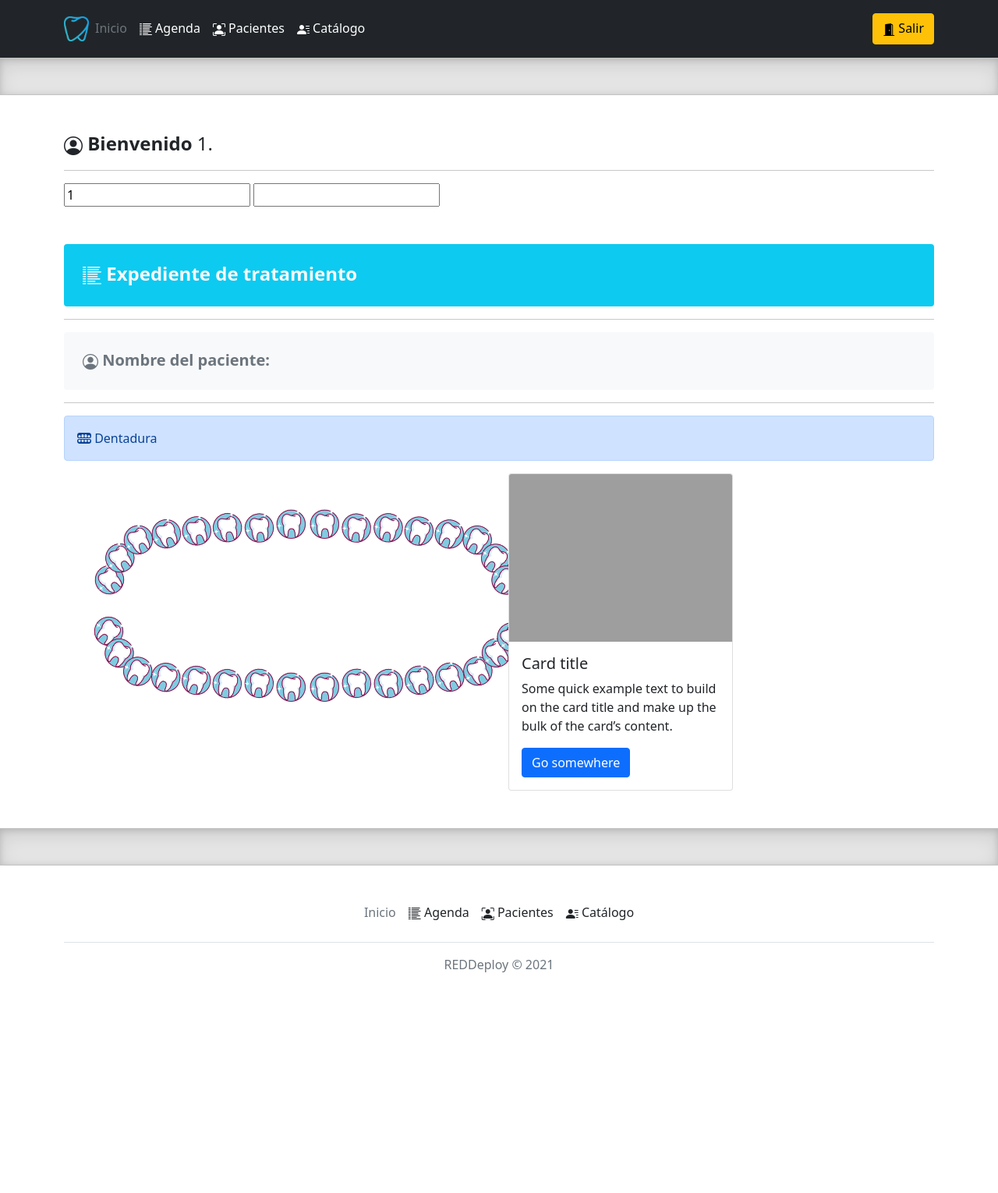
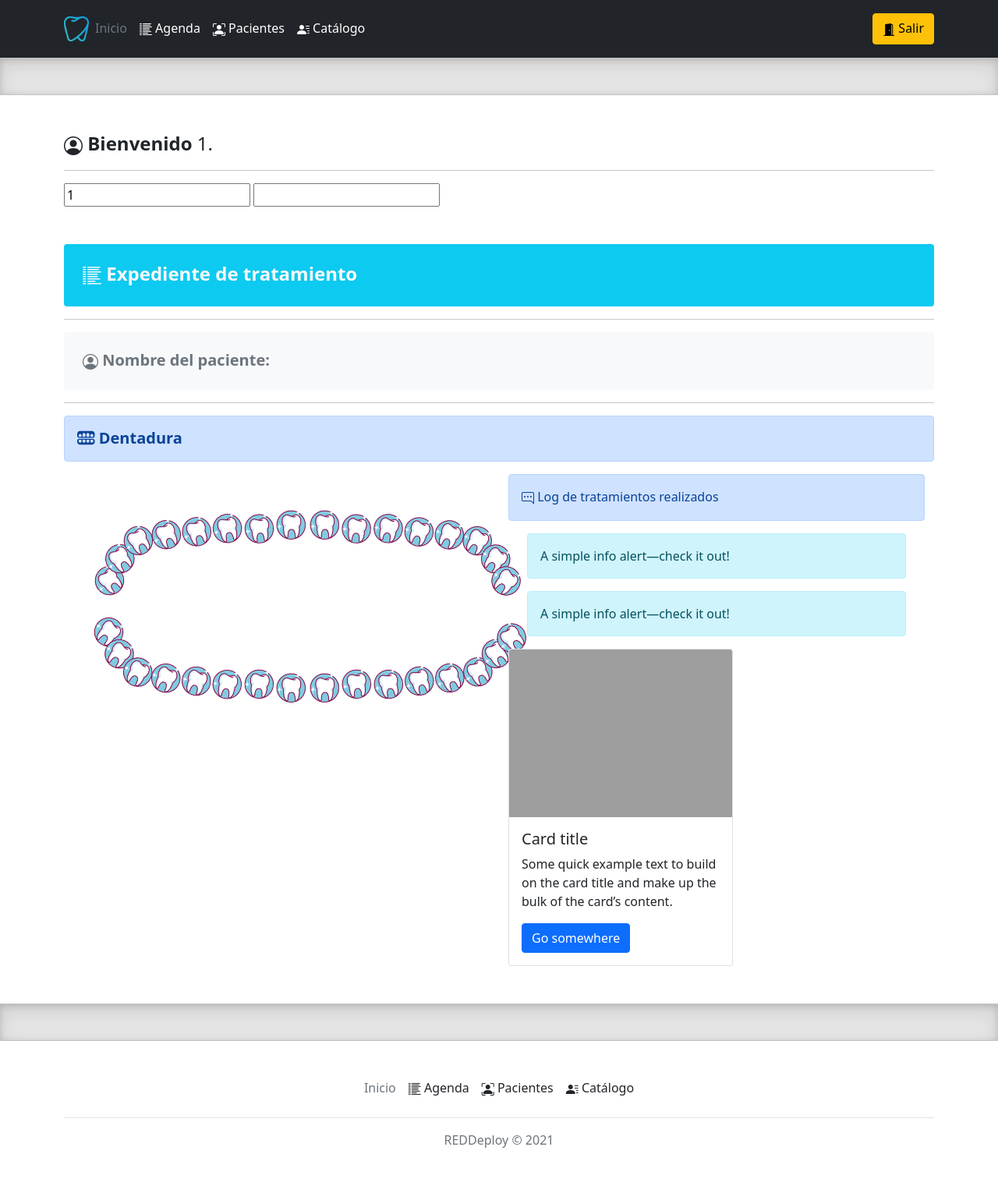
Before and after one commit to jesusrlv/medical, a PHP site: page /bucal.php?id=1 in a window 1280 px wide. Shown: the whole page at 78% size. Before the commit the page ends 1247 px from the top, so only its background shows below. Run offline with PHP 8.4, Linux system fonts and the light colour scheme; the visitor is signed in with stand-in values (Sample User, id 1); data comes from the database, SQL or seed files in the repository; data that the repository does not hold is empty; some libraries are stand-ins or nearby versions; grey boxes are pictures that could not be loaded.

Commit message:
log tratamiento

```diff
--- a/bucal.php
+++ b/bucal.php
@@ -210,7 +210,7 @@ include('prcd/conn.php');
       </p>
       <hr>
       <div class="alert alert-primary" role="alert">
-        <span class="text-center"><i class="fas fa-teeth-open"></i> Dentadura</span>
+        <span class="text-center h5"><i class="fas fa-teeth-open"></i><strong> Dentadura</strong></span>
       </div>
       <!-- inicia sección de superiores -->
       <div class="container">
@@ -264,6 +264,18 @@ include('prcd/conn.php');
 				<!-- svg -->
               </div>
 			  <div class="col-6">
+          <div class="alert alert-primary" role="alert">
+            <i class="bi bi-chat-right-dots"></i> Log de tratamientos realizados
+          </div>
+          <div class="container">
+            <div class="alert alert-info" role="alert">
+              A simple info alert—check it out!
+            </div>
+            <div class="alert alert-info" role="alert">
+              A simple info alert—check it out!
+            </div>
+          </div>
+
 
 			 <div class="card" style="width: 18rem;">
 				<img src="..." class="card-img-top" alt="...">
```
